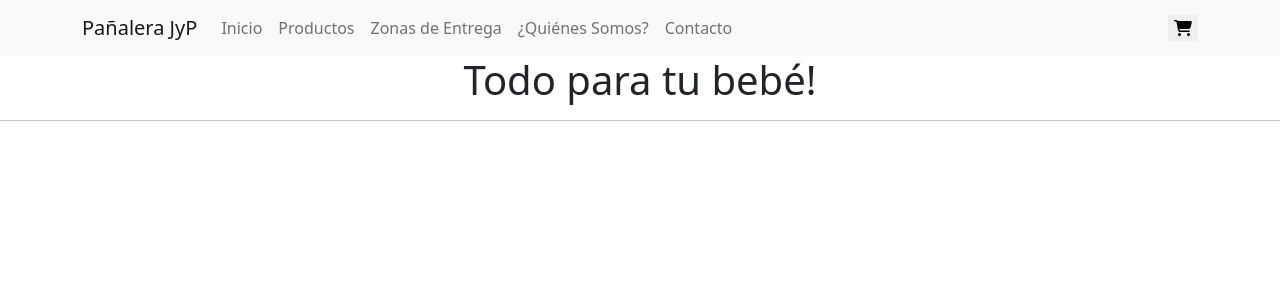
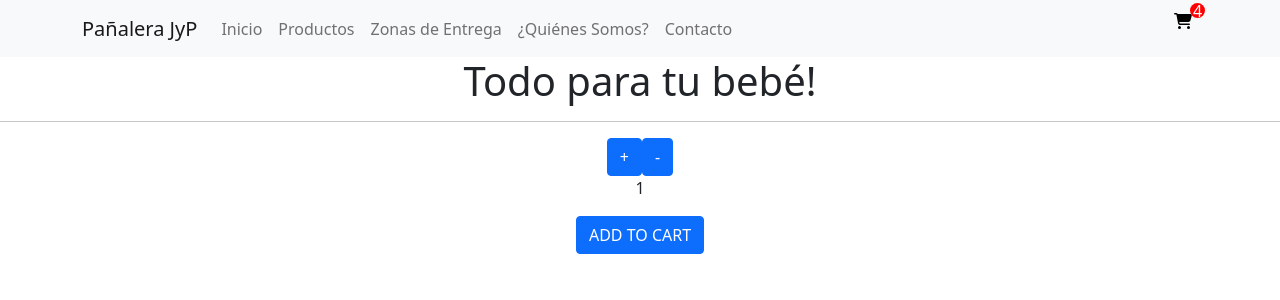
Before and after one commit to oeneeric/Viverolaflorida, a React (Create React App) app: page / in a window 1280 px wide. Shown: the top 300 px of the page. Built offline with nearby package versions, Linux system fonts and the light colour scheme.

Commit message:
agregando contador

```diff
--- a/src/App.css
+++ b/src/App.css
@@ -1,5 +1,21 @@
 .boton_carrito{
   border: none;
+  background-color: transparent;
+}
+
+.numero_carrito{
+  position: relative;
+  top: -30px;
+  left: 90%;
+  background: red;
+  width: 15px;
+  height: 15px;
+  border-radius: 50%;
+  display: flex;
+  justify-content: center;
+  align-items: center;
+  color: white;
+  padding: 2px;
 }
 
 .App {
--- a/src/App.js
+++ b/src/App.js
@@ -2,6 +2,7 @@ import './App.css';
 import 'bootstrap/dist/css/bootstrap.min.css';
 import NavBar from './components/Navbar';
 import ItemListContainer from './components/ItemListContainer';
+import ItemCount from './components/ItemCount';
 
 
 function App() {
@@ -10,6 +11,7 @@ function App() {
       <NavBar />
       <ItemListContainer greeting="Todo para tu bebé!" />
       <hr />
+      <ItemCount />
     </div>
   );
 }
--- a/src/components/CartWidget.js
+++ b/src/components/CartWidget.js
@@ -5,7 +5,7 @@ import {faCartShopping} from "@fortawesome/free-solid-svg-icons"
 const CartWidget = () => {
     return (
         <>
-            <button className="boton_carrito"><FontAwesomeIcon icon={faCartShopping}/></button>
+            <button className="boton_carrito"><FontAwesomeIcon icon={faCartShopping}/><span className="numero_carrito">4</span></button>
         </>
     )
 }
--- /dev/null
+++ b/src/components/ItemCount.js
@@ -0,0 +1,37 @@
+import { useState } from "react";
+import { Button } from "react-bootstrap";
+
+const ItemCount = () =>{
+    const[count, setCount] = useState(1);
+
+    const increment = () =>{
+        if (count < 5) {
+            setCount(count+1);
+        }
+
+    }
+
+    const decrement = () =>{
+        if (count > 1) {
+            setCount(count-1)
+
+        }
+    }
+
+    const addToCart = () =>{
+        if (count >= 1) {
+            alert("Se agrego al carrito")
+        }
+    }
+
+    return(
+        <div>
+            <Button onClick={increment}>+</Button>
+            <Button onClick={decrement}>-</Button>
+            <p>{count}</p>
+            <Button onClick={addToCart} className="btnAddToCart">ADD TO CART</Button>
+        </div>
+    );
+}
+
+export default ItemCount;
```
